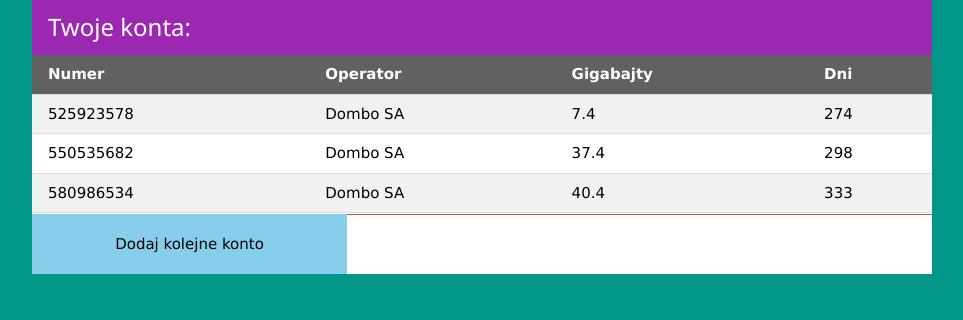
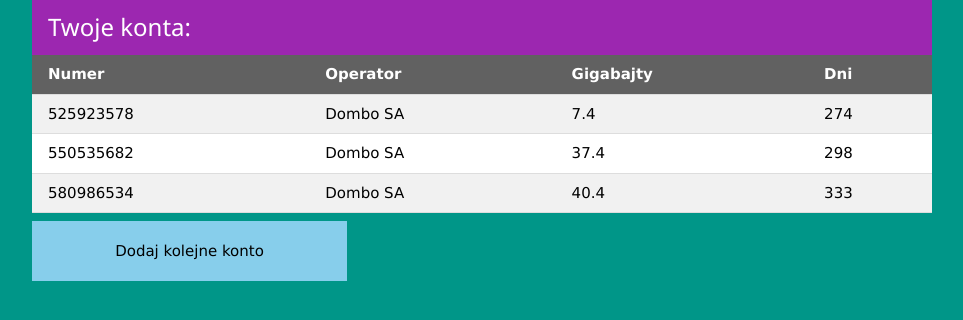
Before and after one commit to amateusz/mobile_data_left, a Flask app: page /services in a window 1280 px wide. Shown: the part 223-543 px from the top of the page, without its empty margins (158-1121 px from the left). Run offline with Flask 2, Linux system fonts and the light colour scheme.

Commit message:
colour in the row of the "add new account" button

```diff
--- a/templates/services_list.html
+++ b/templates/services_list.html
@@ -29,17 +29,11 @@
                         </tr>
                     {% endfor %}
                 </table>
-                <div class="w3-row">
-                    <div class="w3-container">
 
-                    </div>
-                    <div class="w3-rest w3-container w3-rest w3-hide-small w3-red"></div>
-                </div>
-
-                <div class="w3-row">
+                <div class="w3-row w3-teal">
                     {#                    <div class="w3-col w3-block w3-red">#}
-                    <input class="w3-col w3-button w3-ripple	 w3-light-blue w3-hover-purple w3-mobile"
-                           style="width: 35%; height: 60px;"
+                    <input class="w3-col  w3-button w3-ripple	 w3-light-blue w3-hover-purple w3-mobile"
+                           style="width: 35%; height: 60px; margin-top: 8px"
                            type="button"
                            id="add_new"
                            value="Dodaj kolejne konto">
```
